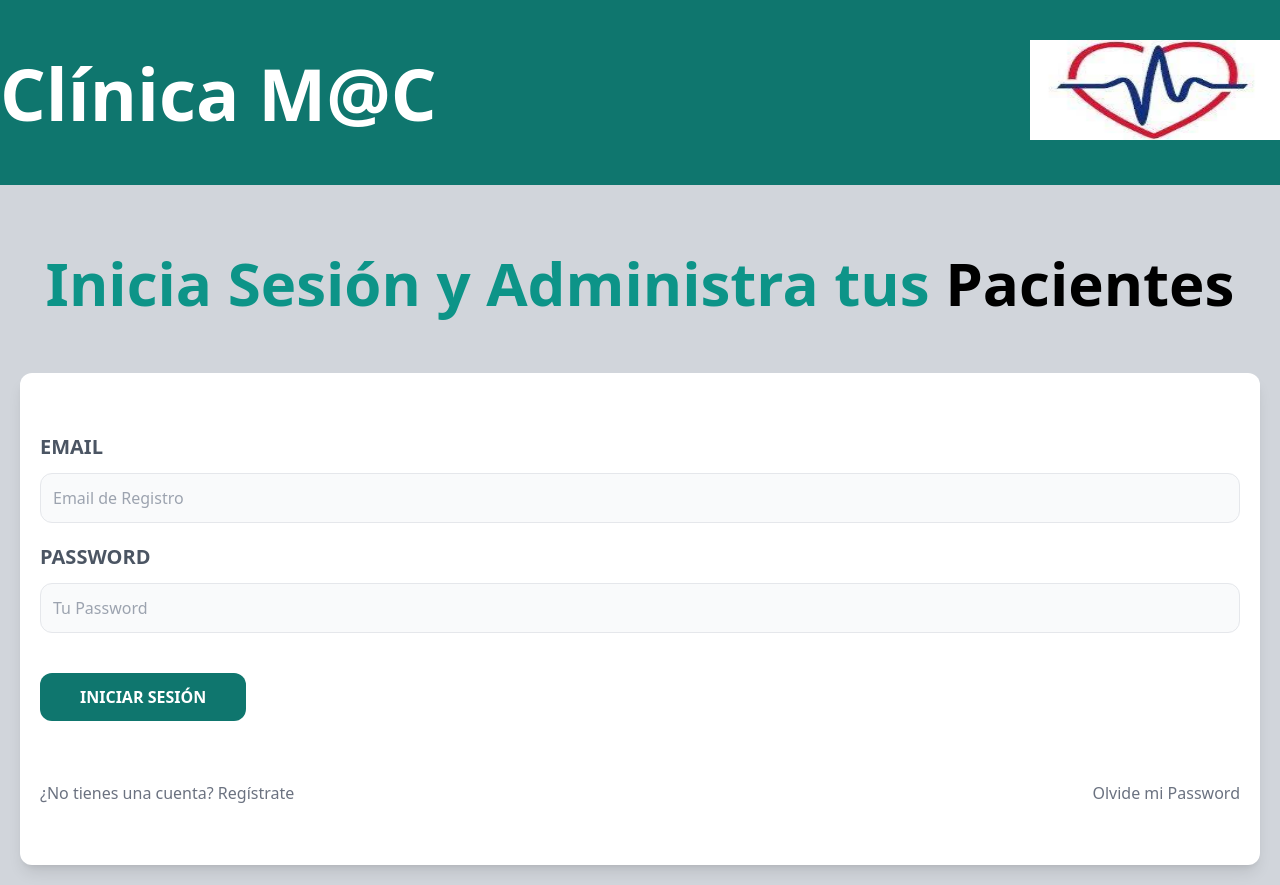
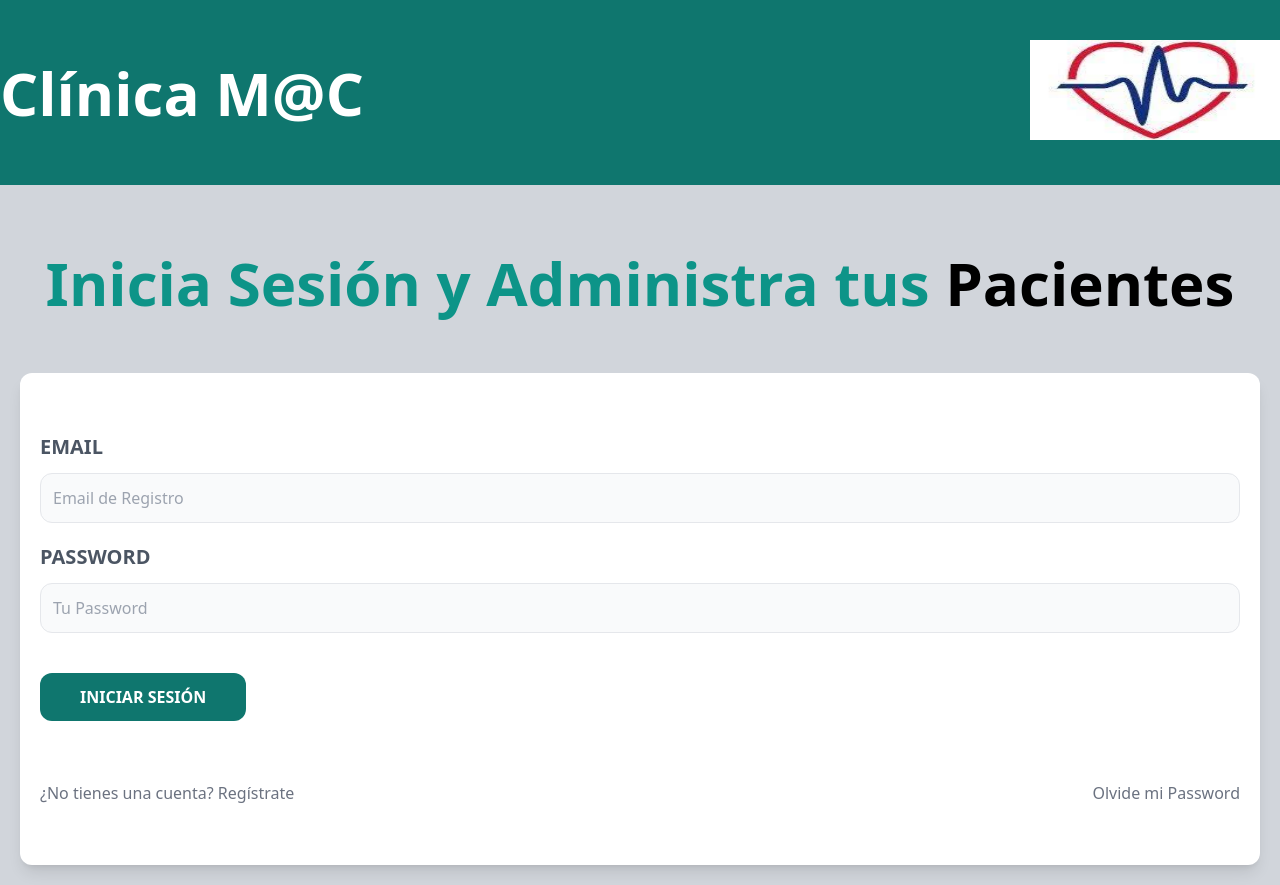
Before and after one commit to RodrigoBau2507/ClinicaMac_frontend, a React (Vite) app: page / in a window 1280 px wide. Built offline with nearby package versions, Linux system fonts and the light colour scheme.

Commit message:
deployment

```diff
--- a/src/components/HeaderAu.jsx
+++ b/src/components/HeaderAu.jsx
@@ -3,9 +3,10 @@ import imagen from '../../public/img/images.jpg'
 const HeaderAu = () => {
     return (
         <header className="py-10 bg-teal-700">
-            <div className="container mx-auto flex flex-col lg:flex-row justify-between items-center ">
-                <h1 className="text-white font-black text-7xl text-right">
-                    Clínica M@C
+            <div className="container mx-auto flex flex-col lg:flex-row justify-between items-center">
+                <h1 className="font-bold text-6xl text-white text-center">
+                    Clínica {''}
+                    <span className="text-white font-black">M@C</span>
                 </h1>
                 <img style={{ width: 250, height: 100, marginBottom: 5 }} src={imagen} alt="imagen sobre nosotros" className='float-right' />
             </div>
--- a/src/paginas/AdministrarPacientes.jsx
+++ b/src/paginas/AdministrarPacientes.jsx
@@ -11,7 +11,7 @@ const AdministrarPacientes = () => {
       <div className="flex flex-col md:flex-row">
           <button
             type="button"
-            className='bg-indigo-600 text-white font-bold uppercase mx-10 p-3 rounded-md mb-10 md:hidden'
+            className='bg-teal-600 text-white font-bold uppercase mx-10 p-3 rounded-md mb-10 md:hidden  hover:bg-teal-800'
             onClick={() => setMostrarFormulario(!mostrarFormulario)}
           >{mostrarFormulario ? 'Ocultar Formulario': 'Mostrar Formulario' }</button>
 
```
